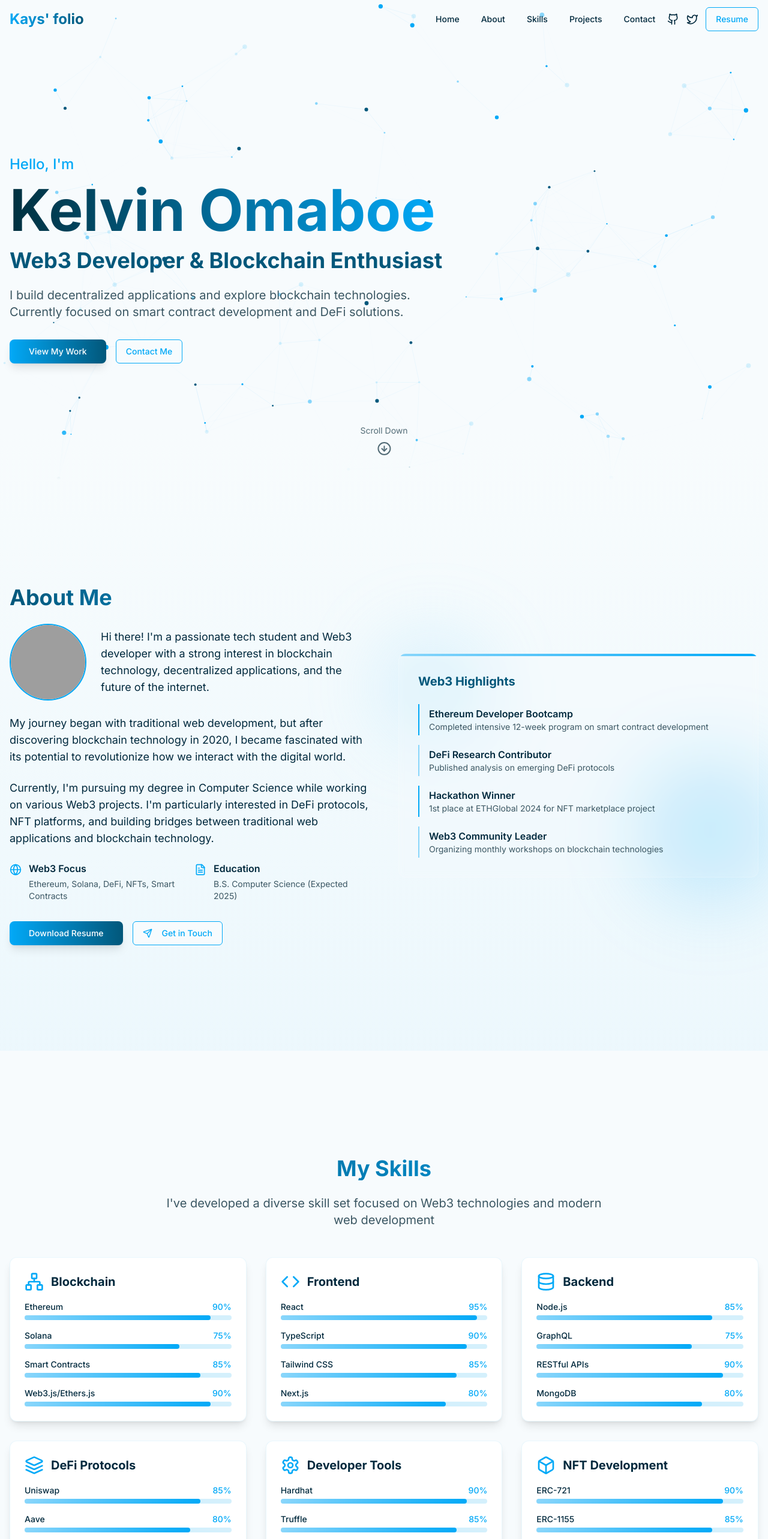
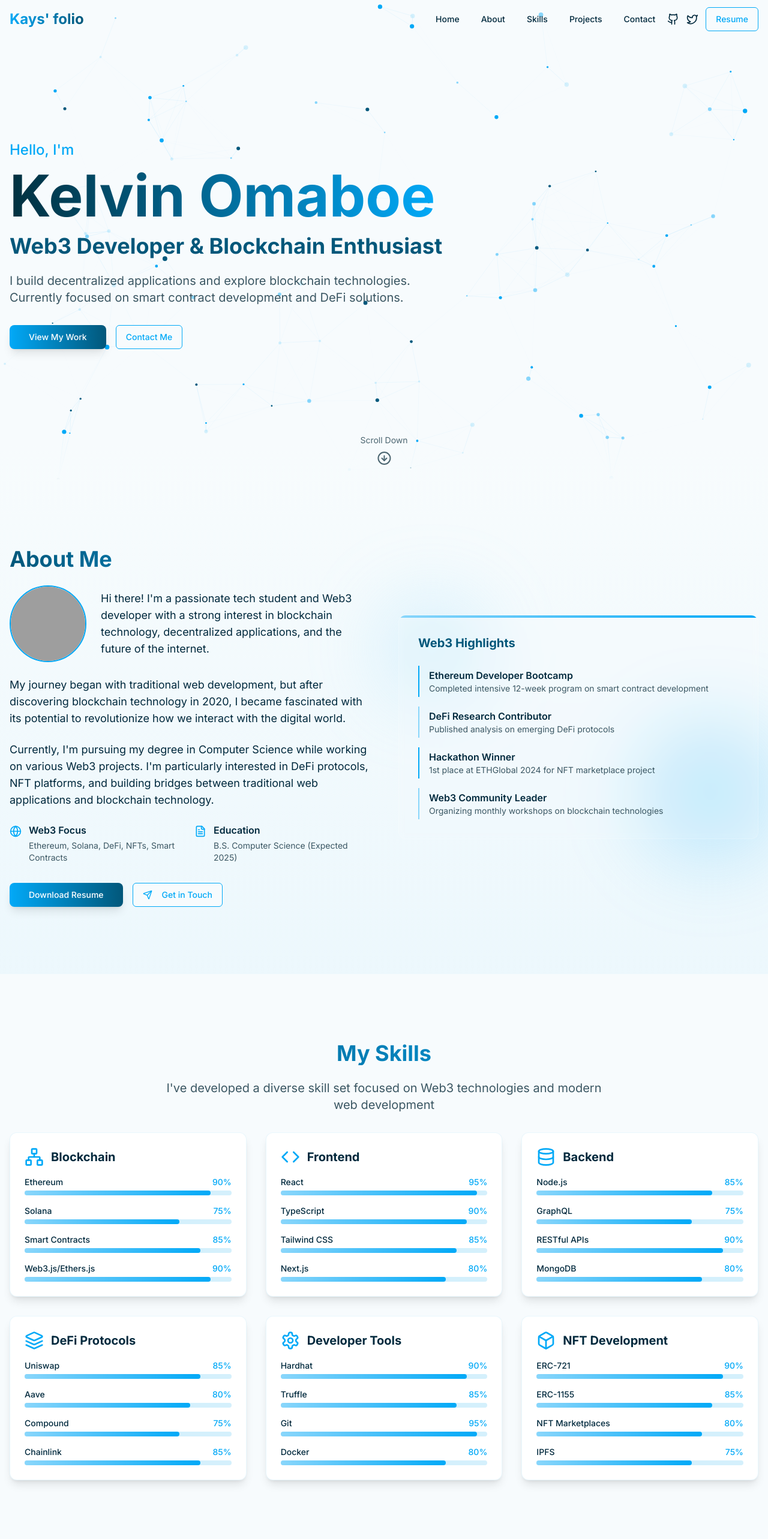
Before and after one commit to kelvin-omaboe/frost-byte-folio, a React (Vite) app: page / in a window 1280 px wide. Shown: the top 2566 px of the page at 60% size. Built offline with nearby package versions, Linux system fonts and the light colour scheme; grey boxes are pictures that could not be loaded.

Commit message:
Fix: Reduce section spacing
Reduce the spacing between sections for a more compact layout.

```diff
--- a/src/components/About.tsx
+++ b/src/components/About.tsx
@@ -1,4 +1,3 @@
-
 import React from 'react';
 import { FileText, Send, Globe } from 'lucide-react';
 import { Button } from "@/components/ui/button";
@@ -6,7 +5,7 @@ import { Avatar, AvatarFallback, AvatarImage } from "@/components/ui/avatar";
 
 const About: React.FC = () => {
   return (
-    <section id="about" className="py-20 bg-gradient-to-b from-background to-web3-lightest/30">
+    <section id="about" className="py-12 bg-gradient-to-b from-background to-web3-lightest/30">
       <div className="section-container">
         <div className="grid grid-cols-1 lg:grid-cols-2 gap-12 items-center">
           <div>
--- a/src/components/Footer.tsx
+++ b/src/components/Footer.tsx
@@ -1,3 +1,4 @@
+
 
 import React from 'react';
 import { ChevronUp } from 'lucide-react';
@@ -11,7 +12,7 @@ const Footer: React.FC = () => {
   };
 
   return (
-    <footer className="bg-web3-darkest text-white py-12">
+    <footer className="bg-web3-darkest text-white py-8">
       <div className="container mx-auto px-4">
         <div className="grid grid-cols-1 md:grid-cols-2 lg:grid-cols-4 gap-8">
           <div>
--- a/src/components/Hero.tsx
+++ b/src/components/Hero.tsx
@@ -1,4 +1,3 @@
-
 import React from 'react';
 import { ArrowDownCircle } from 'lucide-react';
 import { Button } from "@/components/ui/button";
@@ -9,7 +8,7 @@ const Hero: React.FC = () => {
     <section id="home" className="relative min-h-screen flex items-center">
       <ParticleBackground />
 
-      <div className="container mx-auto px-4 pt-16 relative z-10">
+      <div className="container mx-auto px-4 pt-14 pb-10 relative z-10">
         <div className="max-w-4xl">
           <div className="animate-fade-in [animation-delay:200ms] opacity-0">
             <p className="text-web3-main font-medium mb-3 text-xl md:text-2xl">Hello, I'm</p>
@@ -48,14 +47,14 @@ const Hero: React.FC = () => {
         </div>
       </div>
 
-      <div className="absolute bottom-10 left-1/2 transform -translate-x-1/2 animate-pulse-slow md:block z-10">
+      <div className="absolute bottom-6 left-1/2 transform -translate-x-1/2 animate-pulse-slow md:block z-10">
         <a href="#about" className="flex flex-col items-center text-sm text-muted-foreground hover:text-web3-main transition-colors">
           <span className="mb-2">Scroll Down</span>
           <ArrowDownCircle size={24} />
         </a>
       </div>
 
-      <div className="absolute bottom-0 left-0 right-0 h-24 bg-gradient-to-t from-background to-transparent"></div>
+      <div className="absolute bottom-0 left-0 right-0 h-16 bg-gradient-to-t from-background to-transparent"></div>
     </section>
   );
 };
--- a/src/components/Projects.tsx
+++ b/src/components/Projects.tsx
@@ -1,4 +1,3 @@
-
 import React, { useState } from 'react';
 import ProjectCard from './ProjectCard';
 import { Button } from "@/components/ui/button";
@@ -80,14 +79,14 @@ const Projects: React.FC = () => {
     : projects.filter(project => project.category === activeFilter);
 
   return (
-    <section id="projects" className="py-20 bg-gradient-to-b from-web3-lightest/30 to-background">
+    <section id="projects" className="py-12 bg-gradient-to-b from-web3-lightest/30 to-background">
       <div className="section-container">
         <h2 className="section-heading text-center">My Projects</h2>
         <p className="section-subheading text-center mx-auto">
           Explore my Web3 development work across DeFi, NFTs, and dApps
         </p>
 
-        <div className="flex flex-wrap justify-center gap-2 mb-12">
+        <div className="flex flex-wrap justify-center gap-2 mb-8">
           {filters.map((filter) => (
             <Button
               key={filter.id}
--- a/src/components/Skills.tsx
+++ b/src/components/Skills.tsx
@@ -1,4 +1,3 @@
-
 import React from 'react';
 import {
   Layers,
@@ -74,14 +73,14 @@ const Skills: React.FC = () => {
   ];
 
   return (
-    <section id="skills" className="py-20">
+    <section id="skills" className="py-12">
       <div className="section-container">
         <h2 className="section-heading text-center">My Skills</h2>
         <p className="section-subheading text-center mx-auto">
           I've developed a diverse skill set focused on Web3 technologies and modern web development
         </p>
 
-        <div className="grid grid-cols-1 md:grid-cols-2 lg:grid-cols-3 gap-8 mt-12">
+        <div className="grid grid-cols-1 md:grid-cols-2 lg:grid-cols-3 gap-8 mt-8">
           {skillCategories.map((category, index) => (
             <div
               key={index}
--- a/src/index.css
+++ b/src/index.css
@@ -1,3 +1,4 @@
+
 
 @import url('https://fonts.googleapis.com/css2?family=Inter:wght@100;200;300;400;500;600;700;800;900&display=swap');
 
@@ -105,7 +106,7 @@
 }
 
 .section-container {
-  @apply px-4 py-16 md:py-24 max-w-7xl mx-auto;
+  @apply px-4 py-10 md:py-16 max-w-7xl mx-auto;
 }
 
 .section-heading {
@@ -113,7 +114,7 @@
 }
 
 .section-subheading {
-  @apply text-lg md:text-xl mb-8 text-muted-foreground max-w-3xl;
+  @apply text-lg md:text-xl mb-6 text-muted-foreground max-w-3xl;
 }
 
 .grid-container {
```
